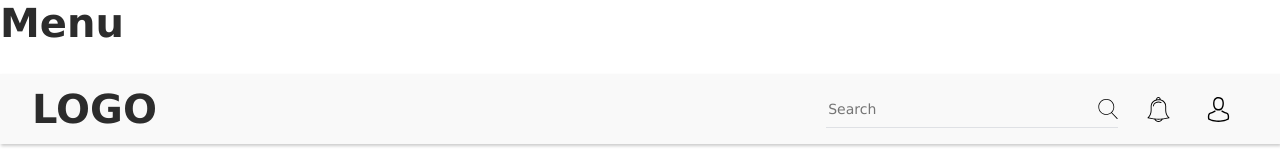
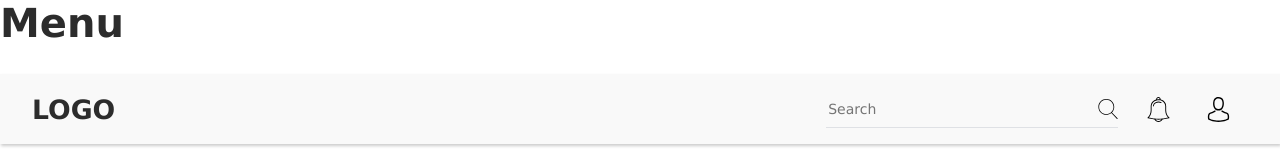
Before and after one commit to bhagavath26/Datatruks_ui, a React (Create React App) app: page /layout in a window 1280 px wide. Shown: the top 168 px of the page. Built offline with nearby package versions, Linux system fonts and the light colour scheme.

Commit message:
bar change logo

```diff
--- a/src/components/Layout.js
+++ b/src/components/Layout.js
@@ -14,7 +14,7 @@ export class Layout extends Component {
                 <div class="container">
                     <div className="navcontainer">
                         <div className="nav_left">
-                            <h1>LOGO</h1>
+                            <h3>LOGO</h3>
                         </div>
                         <div className="nav_right">
                             <div className="header_search">
--- a/src/styles/layout.scss
+++ b/src/styles/layout.scss
@@ -79,7 +79,7 @@ $w-20: 20%;
 .notify-img:hover + .dropdown-content, .dropdown:hover .dropdown-content{
   display: block;
 }
-.nav_left h1{margin-bottom: 0;}
+.nav_left h3{margin-bottom: 0;}
 
 /*---sidenav----*/
 .#{$namespace}_sidenav{
```
